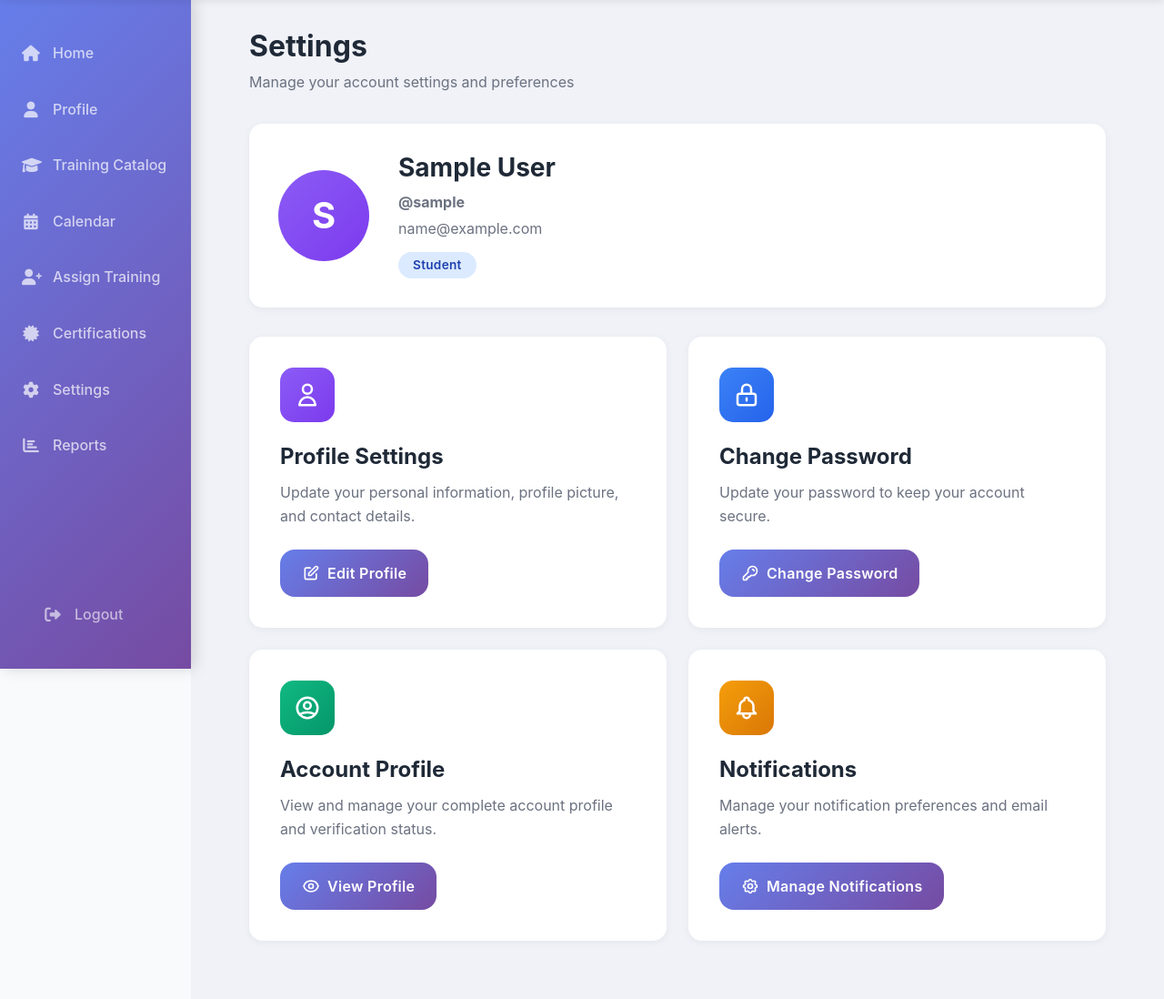
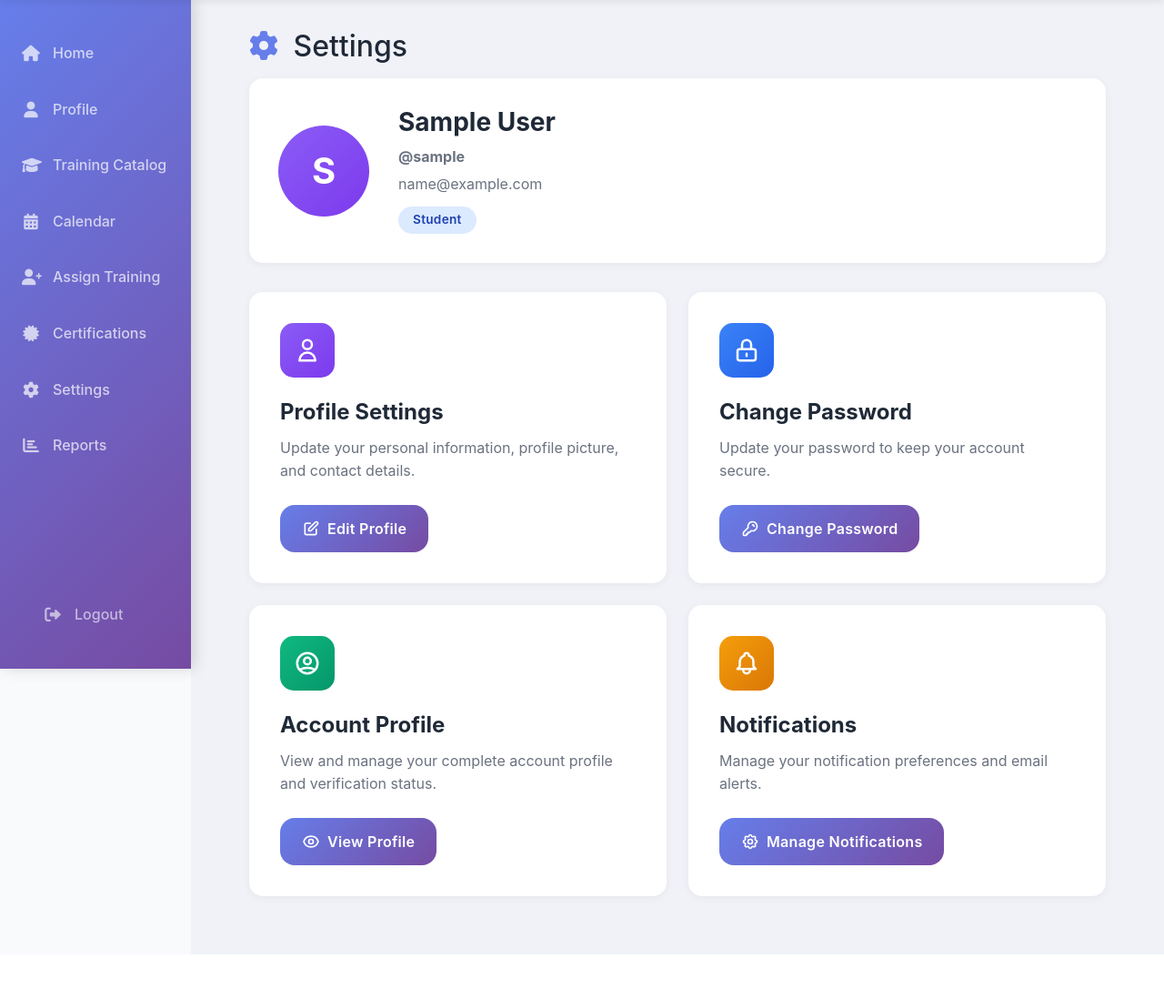
Before and after one commit to trixieann30/ProTrack, a Django app: page /dashboard/settings/ in a window 1280 px wide. Shown: the part 65-1163 px from the top of the page at 91% size. After the commit the page ends 1114 px from the top, so only its background shows below. Run offline with Django 5.2, Linux system fonts and the light colour scheme; the visitor is signed in with stand-in values (Sample User, id 1); data comes from the database, SQL or seed files in the repository; data that the repository does not hold is empty; some libraries are stand-ins or nearby versions.

Commit message:
Adjust settings page container to fit the website layout

```diff
--- a/templates/dashboard/assign_training.html
+++ b/templates/dashboard/assign_training.html
@@ -103,11 +103,7 @@
             <i class="fas fa-user-plus me-2" style="color: var(--primary-color);"></i>
             Assign Training
         </h2>
-        <p class="text-muted mb-0">Assign training courses to employees and students</p>
     </div>
-    <a href="{% url 'dashboard:training_catalog' %}" class="btn btn-secondary">
-        <i class="fas fa-arrow-left me-2"></i>Back to Catalog
-    </a>
 </div>
 
 <div class="assignment-form">
--- a/templates/dashboard/reports.html
+++ b/templates/dashboard/reports.html
@@ -52,7 +52,6 @@
         <i class="fas fa-chart-bar me-2" style="color: #3b82f6;"></i>
         Reports & Analytics
     </h2>
-    <p class="text-muted mb-0">Track training completion and analyze overall performance</p>
 </div>
 
 <!-- Overall Statistics -->
--- a/templates/dashboard/settings.html
+++ b/templates/dashboard/settings.html
@@ -6,7 +6,7 @@
 {% block extra_css %}
 <style>
 .settings-container {
-    max-width: 1200px;
+    max-width: device-width;      /* Keep max width */
 }
 
 .page-header {
@@ -178,9 +178,12 @@
 
 {% block content %}
 <div class="settings-container">
-    <div class="page-header">
-        <h1 class="page-title">Settings</h1>
-        <p style="color: #6b7280;">Manage your account settings and preferences</p>
+    <div>
+        <h2 class="mb-1">
+            <i class="fas fa-gear me-2" style="color: var(--primary-color);"></i>
+            Settings
+        </h2>
+        <p></p>
     </div>
 
     {% if messages %}
```
Also changed, not shown: templates/accounts/profile.html (+9 -0 lines), templates/dashboard/calendar.html (+8 -1 lines), templates/dashboard/certifications.html (+3 -10 lines), templates/dashboard/training_catalog.html (+0 -8 lines).
